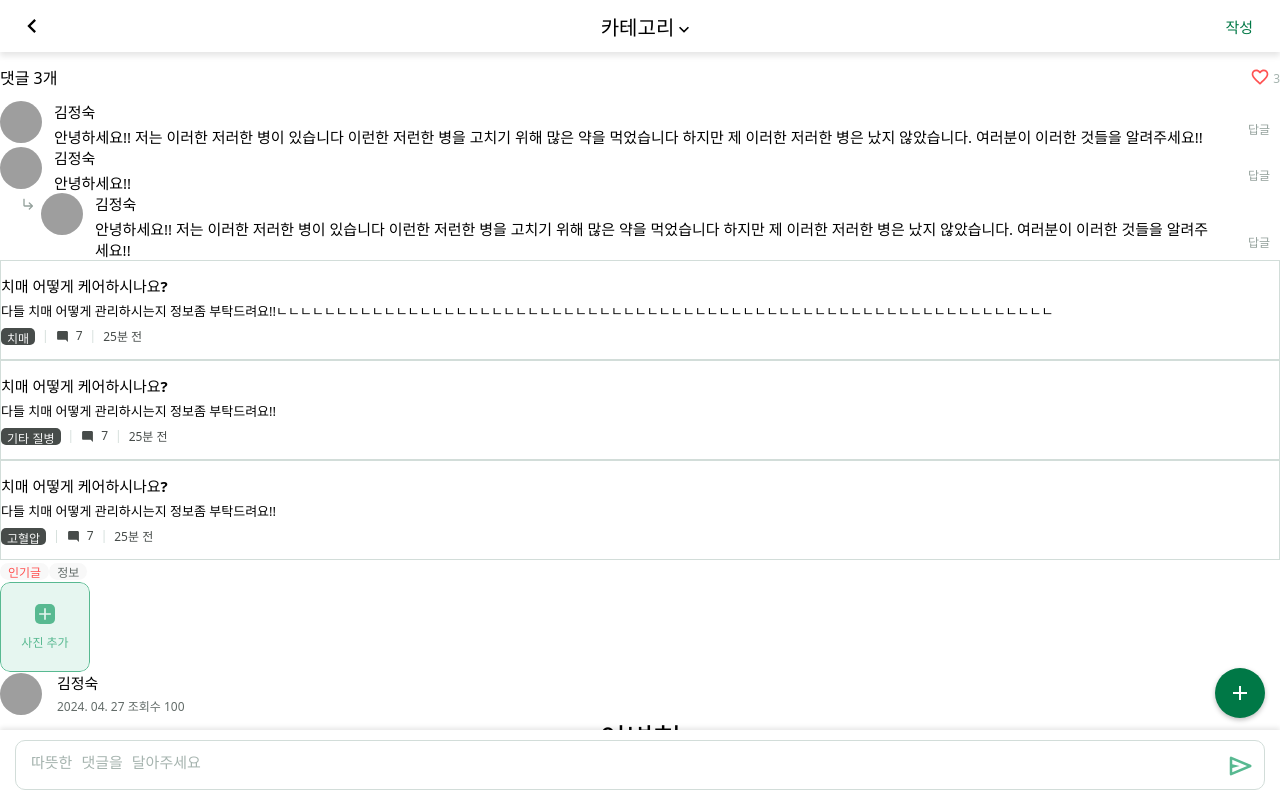
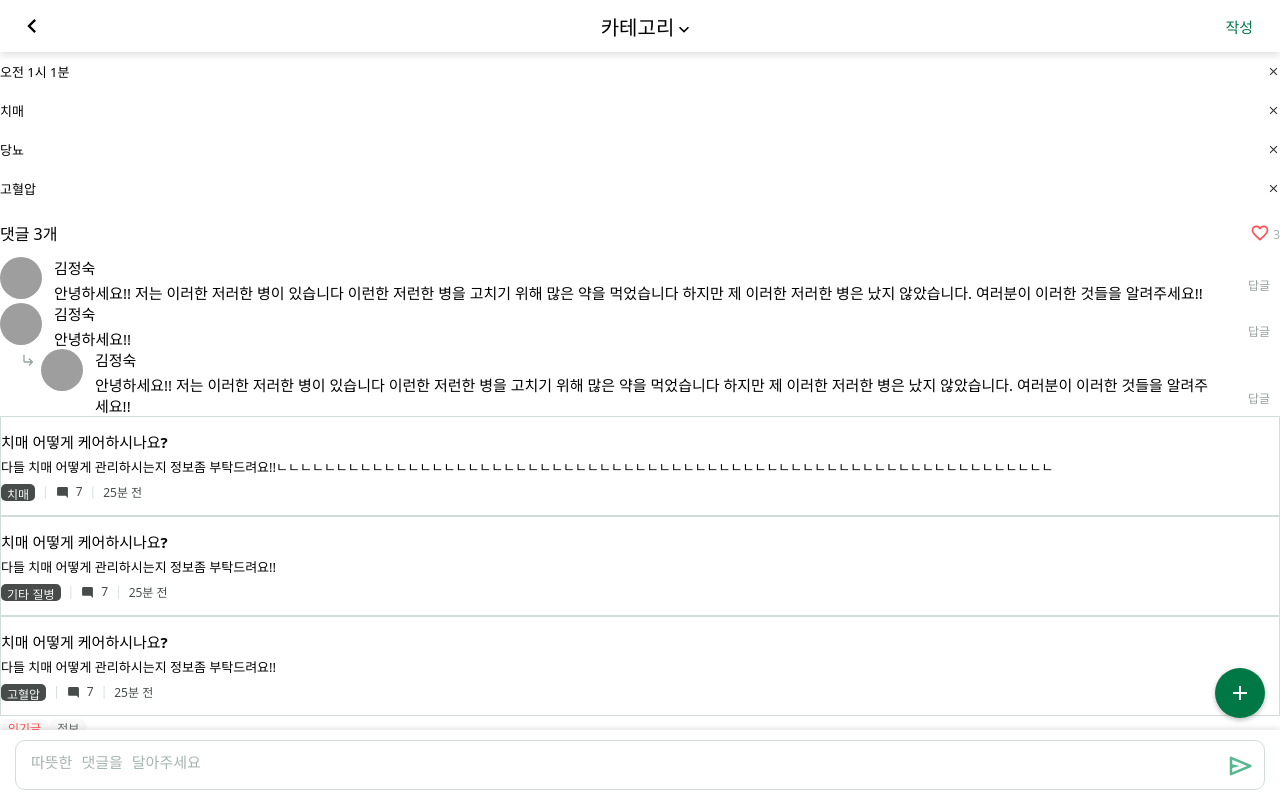
Before and after one commit to Team-MansuMugang/mansumugang-fontend, a React (Vite) app: page /test in a window 1280 px wide. Shown: the top 798 px of the page. Built offline with nearby package versions, Linux system fonts and the light colour scheme; grey boxes are pictures that could not be loaded.

Commit message:
최근 검색기록 아이템 컴포넌트 구현

```diff
--- /dev/null
+++ b/src/components/AddedSearchItem.css
@@ -0,0 +1,19 @@
+.added-search-item {
+  display: flex;
+  justify-content: space-between;
+  align-items: center;
+  padding: 10px 0;
+  font-size: var(--text-size-body-small);
+}
+
+.added-search-item button {
+  display: flex;
+  align-items: center;
+  height: 100%;
+  border: none;
+  padding-right: 0;
+  font-size: 13px;
+  background-color: var(--color-neutral-100);
+  color: var(--color-neutral-15);
+  cursor: pointer;
+}
--- /dev/null
+++ b/src/components/AddedSearchItem.jsx
@@ -0,0 +1,16 @@
+import './AddedSearchItem.css';
+import '../index.css';
+import CloseIcon from '../assets/svg/close.svg?react';
+
+const AddedSearchItem = ({ search }) => {
+  return (
+    <div className="added-search-item">
+      <span>{`${search} `}</span>
+      <button>
+        <CloseIcon />
+      </button>
+    </div>
+  );
+};
+
+export default AddedSearchItem;
--- a/src/pages/test/TestPage.jsx
+++ b/src/pages/test/TestPage.jsx
@@ -43,12 +43,17 @@ import CategoryHeader from '../../components/CategoryHeader';
 import PostItemContainer from '../../components/PostItemContainer';
 import PostCommentItem from '../../components/PostCommentItem';
 import PostReCommentItem from '../../components/PostReCommentItem';
+import AddedSearchItem from '../../components/AddedSearchItem';
 
 const TestPage = () => {
   return (
     <>
       <FloatingActionButton />
       <CategoryHeader rightText="작성" title="카테고리"></CategoryHeader>
+      <AddedTimeItem></AddedTimeItem>
+      <AddedSearchItem search={'치매'}></AddedSearchItem>
+      <AddedSearchItem search={'당뇨'}></AddedSearchItem>
+      <AddedSearchItem search={'고혈압'}></AddedSearchItem>
       <PostItemContainer commentCount={'3'} heartCount={'3'}></PostItemContainer>
       <PostCommentItem
         profileImage={'https://picsum.photos/200/300'}
```
